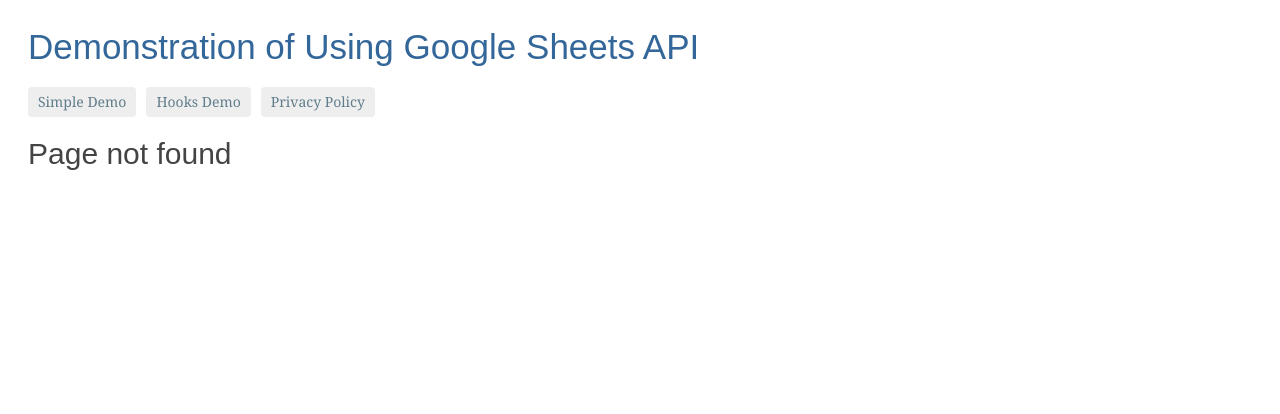
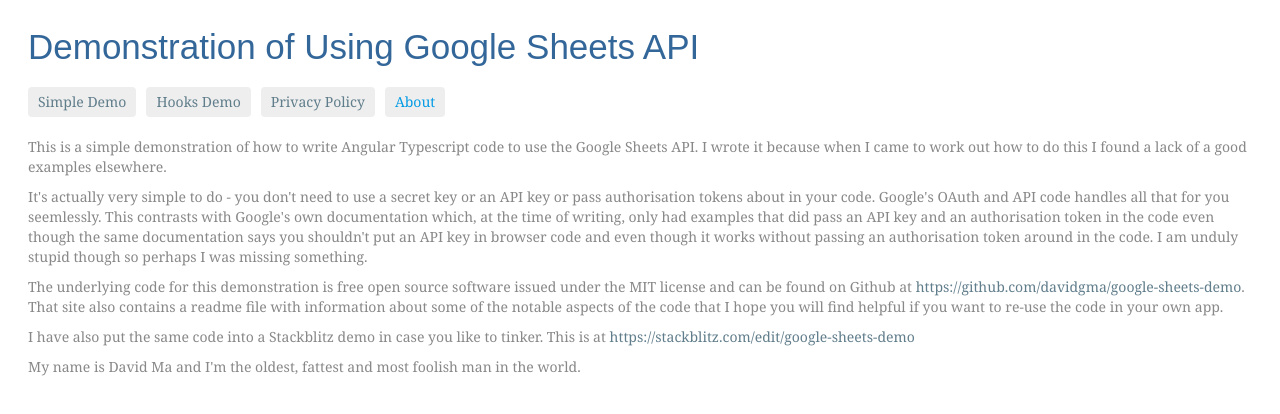
Before and after one commit to davidgma/google-sheets-demo, an Angular app: page /about in a window 1280 px wide. Before the commit this address had no page. Shown: the top 414 px of the page. Built offline with nearby package versions, Linux system fonts and the light colour scheme.

Commit message:
Upload changes.

```diff
--- /dev/null
+++ b/src/app/about/about.component.html
@@ -0,0 +1,6 @@
+<br>
+<p>This is a simple demonstration of how to write Angular Typescript code to use the Google Sheets API. I wrote it because when I came to work out how to do this I found a lack of a good examples elsewhere.</p>
+<p>It's actually very simple to do - you don't need to use a secret key or an API key or pass authorisation tokens about in your code. Google's OAuth and API code handles all that for you seemlessly. This contrasts with Google's own documentation which, at the time of writing, only had examples that did pass an API key and an authorisation token in the code even though the same documentation says you shouldn't put an API key in browser code and even though it works without passing an authorisation token around in the code. I am unduly stupid though so perhaps I was missing something.</p>
+<p>The underlying code for this demonstration is free open source software issued under the MIT license and can be found on Github at <a href="https://github.com/davidgma/google-sheets-demo">https://github.com/davidgma/google-sheets-demo</a>. That site also contains a readme file with information about some of the notable aspects of the code that I hope you will find helpful if you want to re-use the code in your own app.</p>
+<p>I have also put the same code into a Stackblitz demo in case you like to tinker. This is at <a href="https://stackblitz.com/edit/google-sheets-demo">https://stackblitz.com/edit/google-sheets-demo</a></p>
+<p>My name is David Ma and I'm the oldest, fattest and most foolish man in the world.</p>
--- /dev/null
+++ b/src/app/about/about.component.ts
@@ -0,0 +1,11 @@
+import { Component } from '@angular/core';
+
+@Component({
+    selector: 'app-about',
+    templateUrl: './about.component.html',
+    styleUrls: ['./about.component.css']
+})
+export class AboutComponent {
+
+
+} // End of class AboutComponent
--- a/src/app/app.component.html
+++ b/src/app/app.component.html
@@ -14,5 +14,7 @@
 		Hooks Demo</a>
 	<a routerLink="/privacy" routerLinkActive="active">
 		Privacy Policy</a>
+	<a routerLink="/about" routerLinkActive="active">
+		About</a>
 </nav>
 <router-outlet></router-outlet>
--- a/src/app/app.module.ts
+++ b/src/app/app.module.ts
@@ -7,10 +7,12 @@
 import { JsLoaderService } from './js-loader.service';
 import { SimpleComponent } from './simple/simple.component';
 import { HooksComponent } from './hooks/hooks.component';
+import { AboutComponent } from './about/about.component';
 import { PrivacyComponent } from './privacy/privacy.component';
 import { AppRoutingModule } from './app-routing.module';
 import { SimpleRoutingModule } from './simple/simple-routing.module';
 import { HooksRoutingModule } from './hooks/hooks-routing.module';
+import { AboutRoutingModule } from './about/about-routing.module';
 import { PrivacyRoutingModule } from './privacy/privacy-routing.module';
 
 @NgModule({
@@ -20,12 +22,14 @@
     SimpleRoutingModule,
     HooksRoutingModule,
     PrivacyRoutingModule,
+    AboutRoutingModule,
     AppRoutingModule
   ],
   declarations: [
     AppComponent,
     SimpleComponent,
     HooksComponent,
+    AboutComponent,
     PrivacyComponent,
     PageNotFoundComponent
     ],
```
Also changed, not shown: src/app/about/about-routing.module.ts (added, +16 -0 lines), src/app/about/about.component.css (added).
